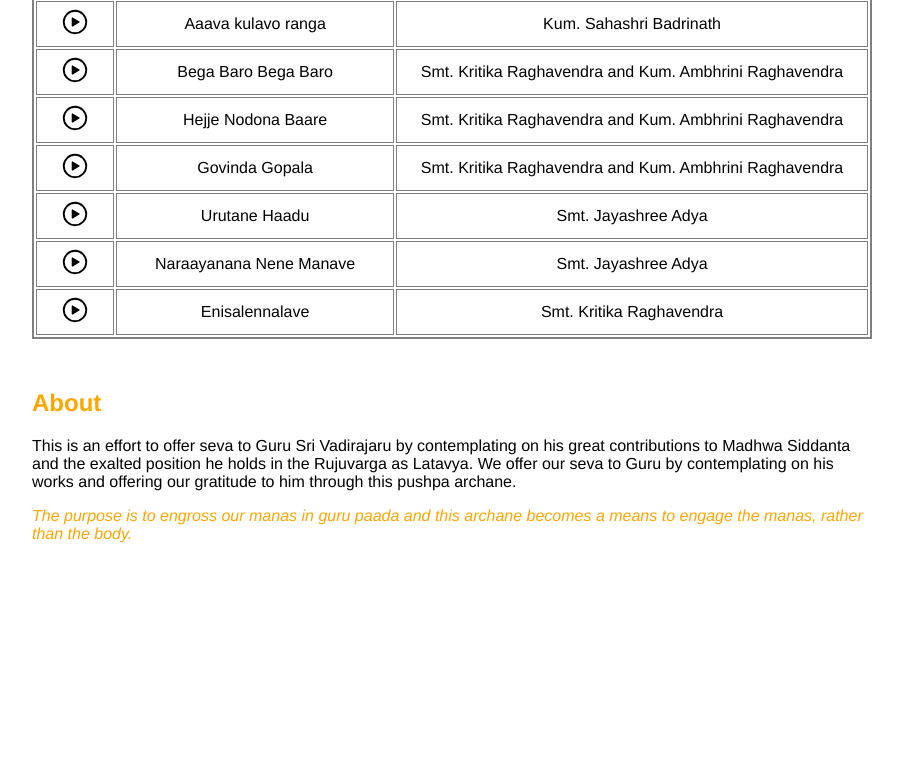
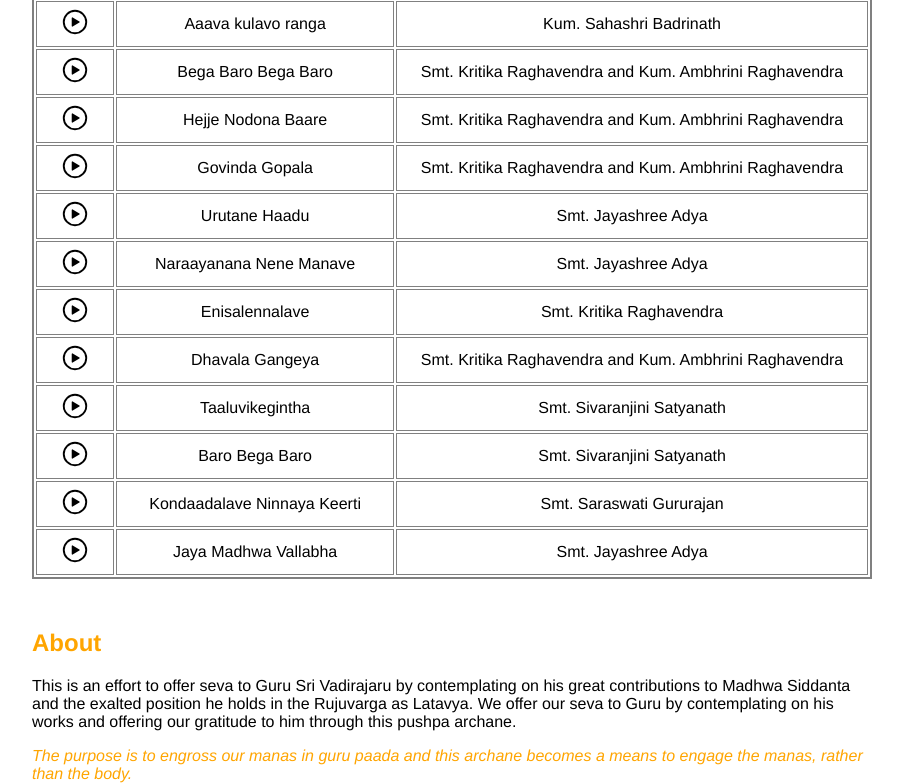
Before and after one commit to savitha18/Vadirajaru, a React (Create React App) app: page / in a window 1280 px wide. Shown: the part 2639-3422 px from the top of the page, without its empty margins (38-941 px from the left). Before the commit the page ends 3182 px from the top, so only its background shows below. Built offline with nearby package versions, Linux system fonts and the light colour scheme.

Commit message:
added songs

```diff
--- a/src/HomePage/files.js
+++ b/src/HomePage/files.js
@@ -33,5 +33,11 @@ const files = {
     'narayananene':'1vKlfpA7CJMpiZCDwZughYfp84Q6hr1WU',
     'urutane':'1CkBEF_kAMcFtbnTtav3xT07z32TlB2EH',
     'enisalennalave':'16pqLbaaVmomtI_1GtdbqQvZKhD5K8J6Y',
+    'dhavala':'1t09e6PEZ0aTGiHxrJwarD3Sy6Q5B8tAq',
+    'begabaro1':'1fCa7TNJJRe3IgdTMcmfCp43IExNpmHhW',
+    'taluvikehaadu':'1VjOctIBQTLvbDuaCACo9oetfWSA5YLIa',
+    'kondaadalave':'10Y2GEjiywuJ307i-wz2Lw6OcZg6l1ebw',
+    'jayamadhwa':'1wAkW1hjZGY667MPRgFzlWQnJT44aLFpe',
+
 };
 export default files;
--- a/src/HomePage/index.js
+++ b/src/HomePage/index.js
@@ -402,6 +402,32 @@ class HomePage extends Component{
                             <td>Enisalennalave</td>
                             <td>Smt. Kritika Raghavendra</td>
                         </tr>
+                        <tr>
+                            <td><img src={playImg} onClick={() => this.setState({ keertaneAudioSource: files.dhavala})} /></td>
+                            <td>Dhavala Gangeya</td>
+                            <td>Smt. Kritika Raghavendra and Kum. Ambhrini Raghavendra</td>
+                        </tr>
+                        <tr>
+                            <td><img src={playImg} onClick={() => this.setState({ keertaneAudioSource: files.taluvikehaadu})} /></td>
+                            <td>Taaluvikegintha</td>
+                            <td>Smt. Sivaranjini Satyanath</td>
+                        </tr>
+                        <tr>
+                            <td><img src={playImg} onClick={() => this.setState({ keertaneAudioSource: files.begabaro1})} /></td>
+                            <td>Baro Bega Baro</td>
+                            <td>Smt. Sivaranjini Satyanath</td>
+                        </tr>
+                        <tr>
+                            <td><img src={playImg} onClick={() => this.setState({ keertaneAudioSource: files.kondaadalave})} /></td>
+                            <td>Kondaadalave Ninnaya Keerti</td>
+                            <td>Smt. Saraswati Gururajan</td>
+                        </tr>
+                        <tr>
+                            <td><img src={playImg} onClick={() => this.setState({ keertaneAudioSource: files.jayamadhwa})} /></td>
+                            <td>Jaya Madhwa Vallabha</td>
+                            <td>Smt. Jayashree Adya</td>
+                        </tr>
+
                     </thead>
                 </table>
             </div>
```
